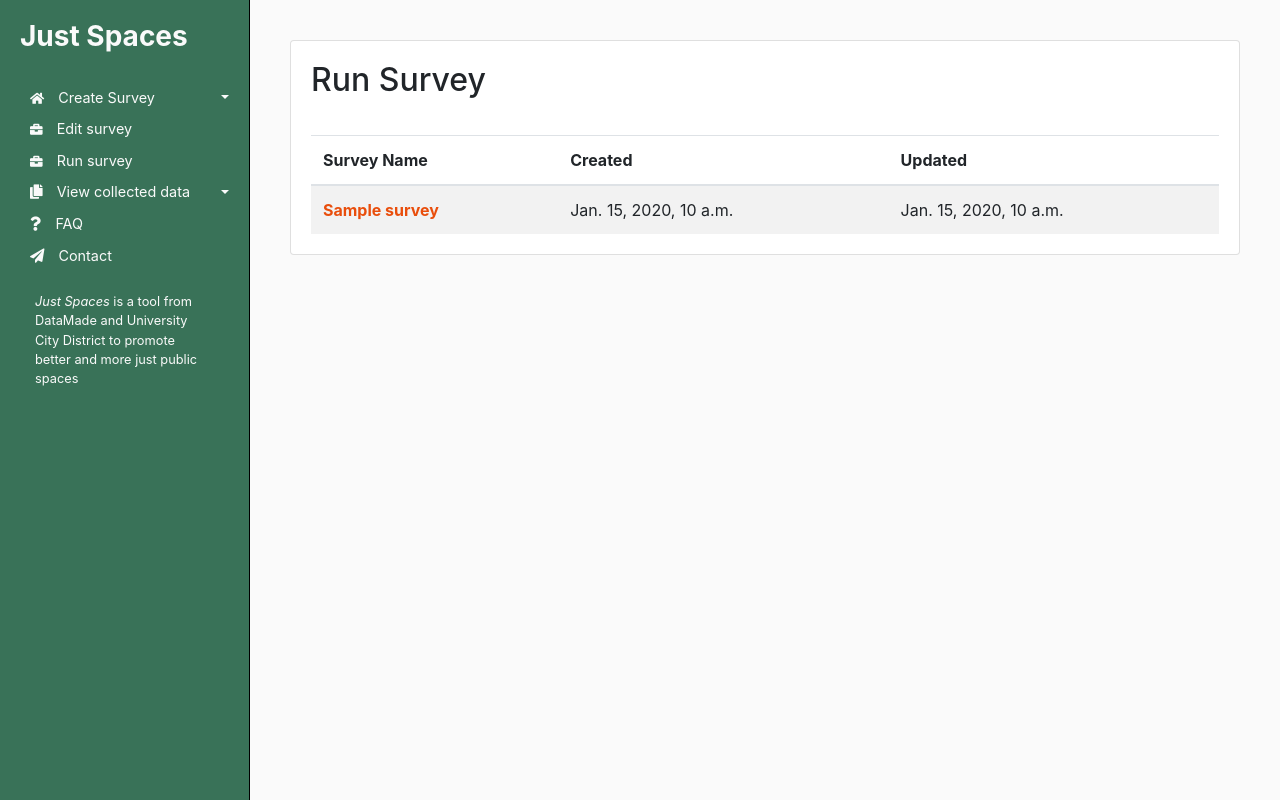
After one commit to datamade/just-spaces, a Django app: template justspacesapp/templates/run_survey.html in a window 1280 px wide. The commit adds this page. Run offline with Django 3.2, Linux system fonts and the light colour scheme; the template is opened without the code that fills it: most values are stand-ins (such as "Sample title", 1, 10 or a date in 2020); some libraries are stand-ins or nearby versions.

Commit message:
Basic create survey, run, and edit functionality

```diff
--- a/fobi_custom/override_bootstrap3_theme/fobi_themes.py
+++ b/fobi_custom/override_bootstrap3_theme/fobi_themes.py
@@ -1,11 +1,11 @@
 from fobi.base import theme_registry
 
-from fobi.contrib.themes.bootstrap3.fobi_themes import Bootstrap3Theme
+from fobi.contrib.themes.foundation5.fobi_themes import Foundation5Theme
 
 __all__ = ('JustSpacesTheme',)
 
 
-class JustSpacesTheme(Bootstrap3Theme):
+class JustSpacesTheme(Foundation5Theme):
     """Overriding the Bootstrap3 theme for Just Spaces."""
 
     html_classes = ['my-simple-theme']
--- a/fobi_custom/override_bootstrap3_theme/templates/override_bootstrap3_theme/base.html
+++ b/fobi_custom/override_bootstrap3_theme/templates/override_bootstrap3_theme/base.html
@@ -1,4 +1,4 @@
-{% extends "bootstrap3/base.html" %}
+{% extends "foundation5/base.html" %}
 
 {# Just Spaces theme master base template #}
 
--- a/justspacesapp/static/css/custom.css
+++ b/justspacesapp/static/css/custom.css
@@ -1,12 +1,14 @@
 :root {
-  --sidebar-background: #fafafa;
-  --sidebar-text: black;
-  --sidebar-text-hover:  black;
+  --sidebar-background: #397258;
+  --sidebar-text: #fafafa;
+  --sidebar-text-hover:  #203f31;
+  --link-color: #e94e0c;
 }
 
 body {
     background: #fafafa;
     padding-top: 0px;
+    min-height: 100%;
 }
 
 p {
@@ -19,7 +21,7 @@ p {
 a,
 a:hover,
 a:focus {
-    color: inherit;
+    color: var(--link-color);
     text-decoration: none;
     transition: all 0.3s;
 }
@@ -46,10 +48,6 @@ a:focus {
     margin: 40px 0;
 }
 
-.list-unstyled {
-  padding-left: 30px;
-}
-
 i,
 span {
     display: inline-block;
@@ -62,6 +60,7 @@ span {
 .wrapper {
     display: flex;
     align-items: stretch;
+    min-height: 100%;
 }
 
 .sidebar {
@@ -71,6 +70,10 @@ span {
     color: var(--sidebar-text);
     transition: all 0.3s;
     border-right: 1px solid black
+}
+
+.sidebar h3 {
+    color: var(--sidebar-text);
 }
 
 .sidebar.active {
@@ -89,6 +92,7 @@ span {
 
 .sidebar ul li a {
     text-align: left;
+    color: var(--sidebar-text);
 }
 
 .sidebar.active ul li a {
@@ -100,7 +104,7 @@ span {
 .sidebar.active ul li a i {
     margin-right: 0;
     display: block;
-    font-size: 1.8em;
+    font-size: 1.2em;
     margin-bottom: 5px;
 }
 
@@ -196,7 +200,7 @@ a.article:hover {
 
 .content {
     width: 100%;
-    padding: 20px;
+    padding: 40px;
     min-height: 100vh;
     transition: all 0.3s;
 }
--- /dev/null
+++ b/justspacesapp/templates/run_survey.html
@@ -0,0 +1,34 @@
+{% extends 'base.html' %}
+{% load static %}
+
+{% block content %}
+
+<div class="card">
+  <div class="card-body">
+
+    <h2 class="card-title">Run Survey</h2>
+    <br />
+
+    <table class="table table-hover table-striped card-text">
+    <thead>
+      <tr>
+        <th scope="col">Survey Name</th>
+        <th scope="col">Created</th>
+        <th scope="col">Updated</th>
+      </tr>
+    </thead>
+    <tbody>
+      {% for survey in surveys %}
+        <tr>
+          <td><b><a href="/fobi/view/{{survey.slug}}">{{survey.name}}</a></b></td>
+          <td>{{survey.created}}</td>
+          <td>{{survey.updated}}</td>
+        </tr>
+      {% endfor %}
+    </tbody>
+    </table>
+
+  </div>
+</div>
+
+{% endblock %}
--- a/justspacesapp/templates/sidebar.html
+++ b/justspacesapp/templates/sidebar.html
@@ -3,7 +3,7 @@
     <!-- Sidebar  -->
     <nav class="sidebar">
         <div class="sidebar-header" id="sidebarCollapse" class="btn btn-info">
-            <h3>Just Spaces</h3>
+            <h3><b>Just Spaces</b></h3>
             <strong>JS</strong>
         </div>
 
@@ -26,10 +26,18 @@
                 </ul>
             </li>
             <li>
-                <a href="#">
+                <a href="/edit-survey">
+                    <i class="fas fa-sm fa-briefcase"></i>
+                    Edit survey
+                </a>
+            </li>
+            <li>
+                <a href="/run-survey">
                     <i class="fas fa-sm fa-briefcase"></i>
                     Run survey
                 </a>
+            </li>
+            <li>
                 <a href="#pageSubmenu" data-toggle="collapse" aria-expanded="false" class="dropdown-toggle">
                     <i class="fas fa-copy"></i>
                     View collected data
@@ -69,7 +77,7 @@
         $(document).ready(function () {
             $('#sidebarCollapse').on('click', function () {
                 $('.sidebar').toggleClass('active');
-                $('.sidebar-blurb').toggleClass('hidden');
+                $('.sidebar-blurb').toggleClass('d-none');
             });
         });
     </script>
--- a/justspacesapp/urls.py
+++ b/justspacesapp/urls.py
@@ -15,13 +15,15 @@ Including another URLconf
 """
 from django.conf.urls import url, include
 from justspacesapp.views import CreateAgency, CreateLocation, CreateStudy, \
-                                CreateSurvey
+                                EditSurvey, RunSurvey
 from fobi.views import create_form_entry
 
 urlpatterns = [
-    url(r'^$', view=create_form_entry, name='home'),
+    url(r'^$', RunSurvey.as_view(), name='home'),
     url(r'create-agency$', CreateAgency.as_view(), name='create-agency'),
     url(r'create-location$', CreateLocation.as_view(), name='create-location'),
     url(r'create-study$', CreateStudy.as_view(), name='create-study'),
     url(r'create-survey$', view=create_form_entry, name='fobi.create_form_entry'),
+    url(r'edit-survey$', EditSurvey.as_view(), name='edit-survey'),
+    url(r'run-survey$', RunSurvey.as_view(), name='run-survey'),
 ]
```
Also changed, not shown: justspaces/settings.py (+2 -28 lines), justspacesapp/templates/edit_survey.html (added, +34 -0 lines), justspacesapp/views.py (+20 -9 lines).
